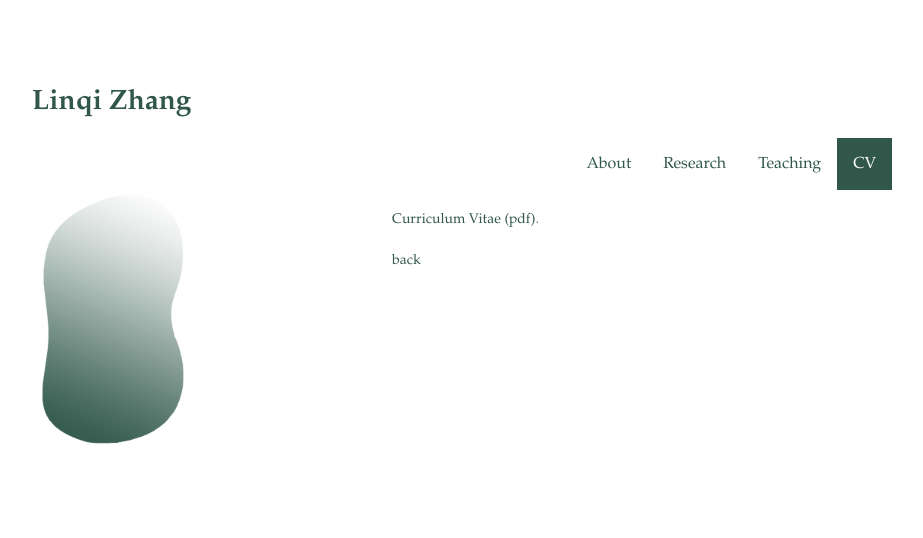
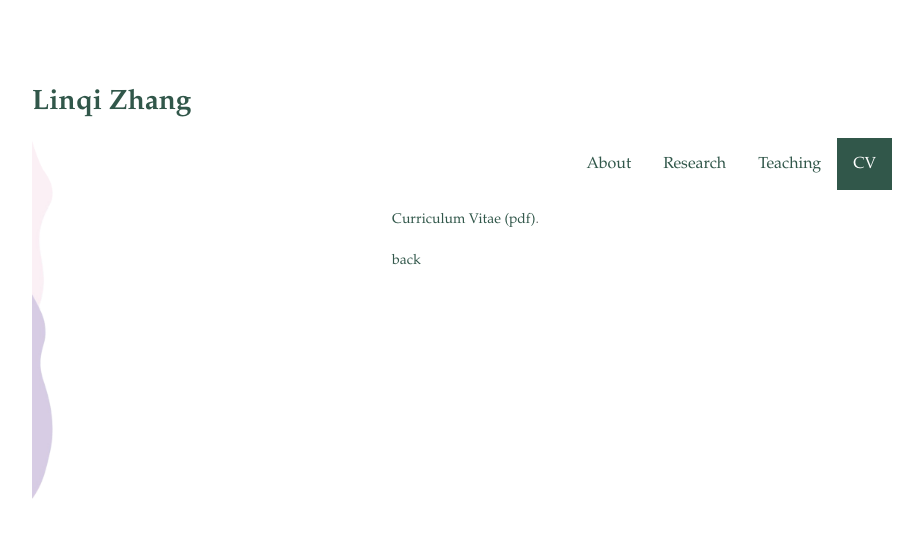
Before and after one commit to zhanglinqi/zhanglinqi.github.io, a Jekyll site: the page built from cv.md, in a window 1280 px wide. Shown: the top 538 px of the page, without its empty margins (178-1101 px from the left). Built offline with Jekyll 4.4.1, drawn with Linux system fonts in a browser that asks for light colours.

Commit message:
update layout

```diff
--- a/_layouts/cv.html
+++ b/_layouts/cv.html
@@ -17,7 +17,7 @@
         <h1><a href="{{ "/" | absolute_url }}">{{ site.title | default: site.github.repository_name }}</a></h1>
 
         <!-- {% if site.logo %} -->
-          <img src="assets/img/deco2.png" />
+          <img src="assets/img/deco6.png" />
           <p>
             <em>
               <small>
--- a/_layouts/research.html
+++ b/_layouts/research.html
@@ -17,7 +17,7 @@
         <h1><a href="{{ "/" | absolute_url }}">{{ site.title | default: site.github.repository_name }}</a></h1>
 
         <!-- {% if site.logo %} -->
-          <img src="assets/img/deco2.png" />
+          <img src="assets/img/deco4.png" />
           <p>
             <em>
               <small>
--- a/_layouts/teaching.html
+++ b/_layouts/teaching.html
@@ -17,7 +17,7 @@
         <h1><a href="{{ "/" | absolute_url }}">{{ site.title | default: site.github.repository_name }}</a></h1>
 
         <!-- {% if site.logo %} -->
-          <img src="assets/img/deco2.png" />
+          <img src="assets/img/deco5.png" />
           <p>
             <em>
               <small>
```
Also changed, not shown: assets/img/deco3.png (added), assets/img/deco4.png (added), assets/img/deco5.png (added), assets/img/deco6.png (added).
